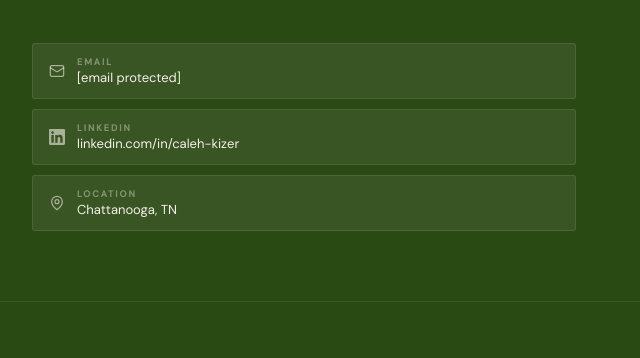
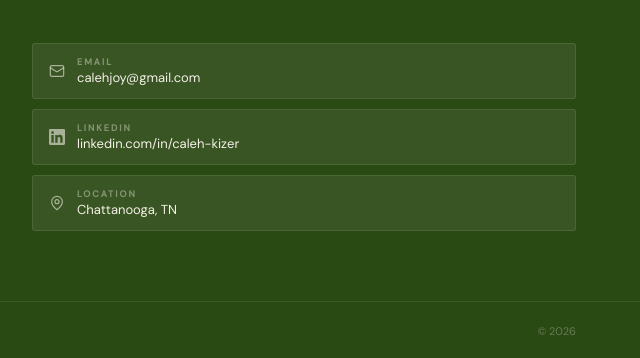
Before and after one commit to calehkizer/calehkizer.github.io, a plain HTML site: page index.html in a window 1280 px wide. Shown: the part 1852-2210 px from the top of the page, 640-1280 px from the left. Drawn offline with nearby package versions, Linux system fonts and the light colour scheme; a web font is replaced by a local one.

Commit message:
Update index.html
footer updated / email unobfuscated

```diff
--- a/index.html
+++ b/index.html
@@ -544,15 +544,15 @@
   <div class="contact-left">
     <div class="contact-title">Let's<br/><em>talk.</em></div>
     <p class="contact-body">Open to opportunities in environmental research, conservation, science operations, and research administration.</p>
-    <a href="/cdn-cgi/l/email-protection#f4979598919c9e9b8db49399959d98da979b99" class="btn btn-solid" style="background:rgba(245,240,232,0.12);border:1px solid rgba(245,240,232,0.22);color:var(--cream);">Send an email</a>
+    <a href="mailto:calehjoy@gmail.com" class="btn btn-solid" style="background:rgba(245,240,232,0.12);border:1px solid rgba(245,240,232,0.22);color:var(--cream);">Send an email</a>
   </div>
 
   <div class="contact-links">
-    <a href="/cdn-cgi/l/email-protection#adceccc1c8c5c7c2d4edcac0ccc4c183cec2c0" class="contact-row">
+    <a href="mailto:calehjoy@gmail.com" class="contact-row">
       <svg width="16" height="16" viewBox="0 0 24 24" fill="none" stroke="rgba(245,240,232,0.6)" stroke-width="1.8" stroke-linecap="round" stroke-linejoin="round"><rect x="2" y="4" width="20" height="16" rx="2"/><path d="m22 7-8.97 5.7a1.94 1.94 0 0 1-2.06 0L2 7"/></svg>
       <div>
         <div class="contact-row-label">Email</div>
-        <div class="contact-row-value"><span class="__cf_email__" data-cfemail="bcdfddd0d9d4d6d3c5fcdbd1ddd5d092dfd3d1">[email&#160;protected]</span></div>
+        <div class="contact-row-value">calehjoy@gmail.com</div>
       </div>
     </a>
     <a href="https://www.linkedin.com/in/caleh-kizer/" target="_blank" class="contact-row">
@@ -575,4 +575,8 @@
 <!-- FOOTER -->
 <footer>
   <div class="footer-name">Caleh Joy Kizer</div>
-  <div class=
+  <div class="footer-copy">&copy; 2026</div>
+</footer>
+
+</body>
+</html>
```
